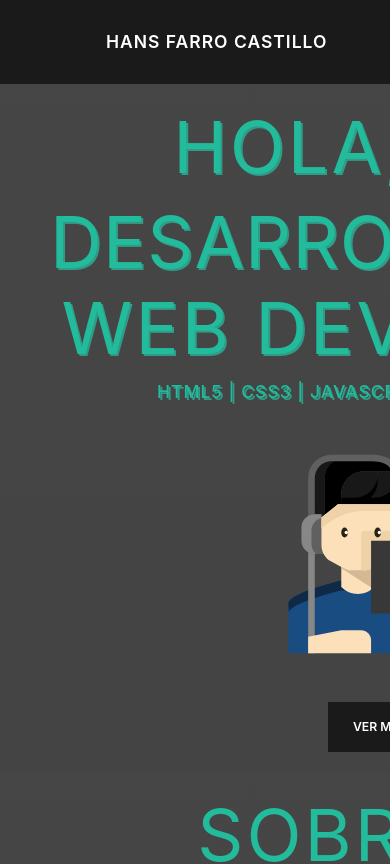
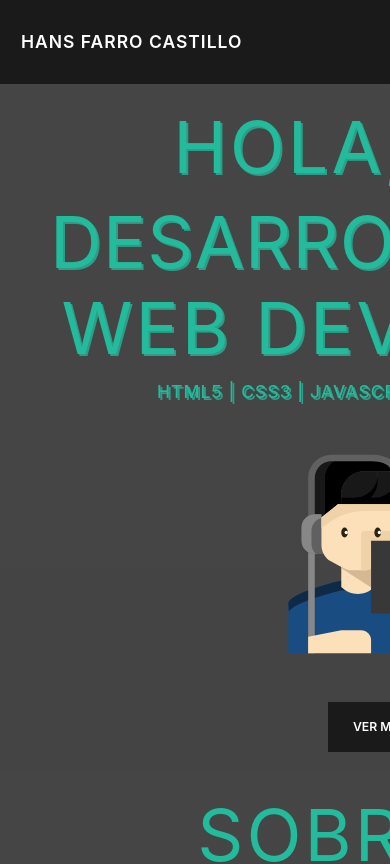
Before and after one commit to HansFarro/portafolio-react, a React (Create React App) app: page / in a window 390 px wide. Shown: the top 864 px of the page. Built offline with nearby package versions, Linux system fonts and the light colour scheme.

Commit message:
navbar-mobile

```diff
--- a/src/index.css
+++ b/src/index.css
@@ -180,6 +180,15 @@ label{
     padding: 50px 50px;
     border-radius: 0;
   }
+  .navbar-brand {
+    padding: 0 5px;
+  }
+}
+
+@media (max-width: 765px) {
+  .navbar-brand {
+    padding: 0 5px;
+  }
 }
 
 .message {
```
